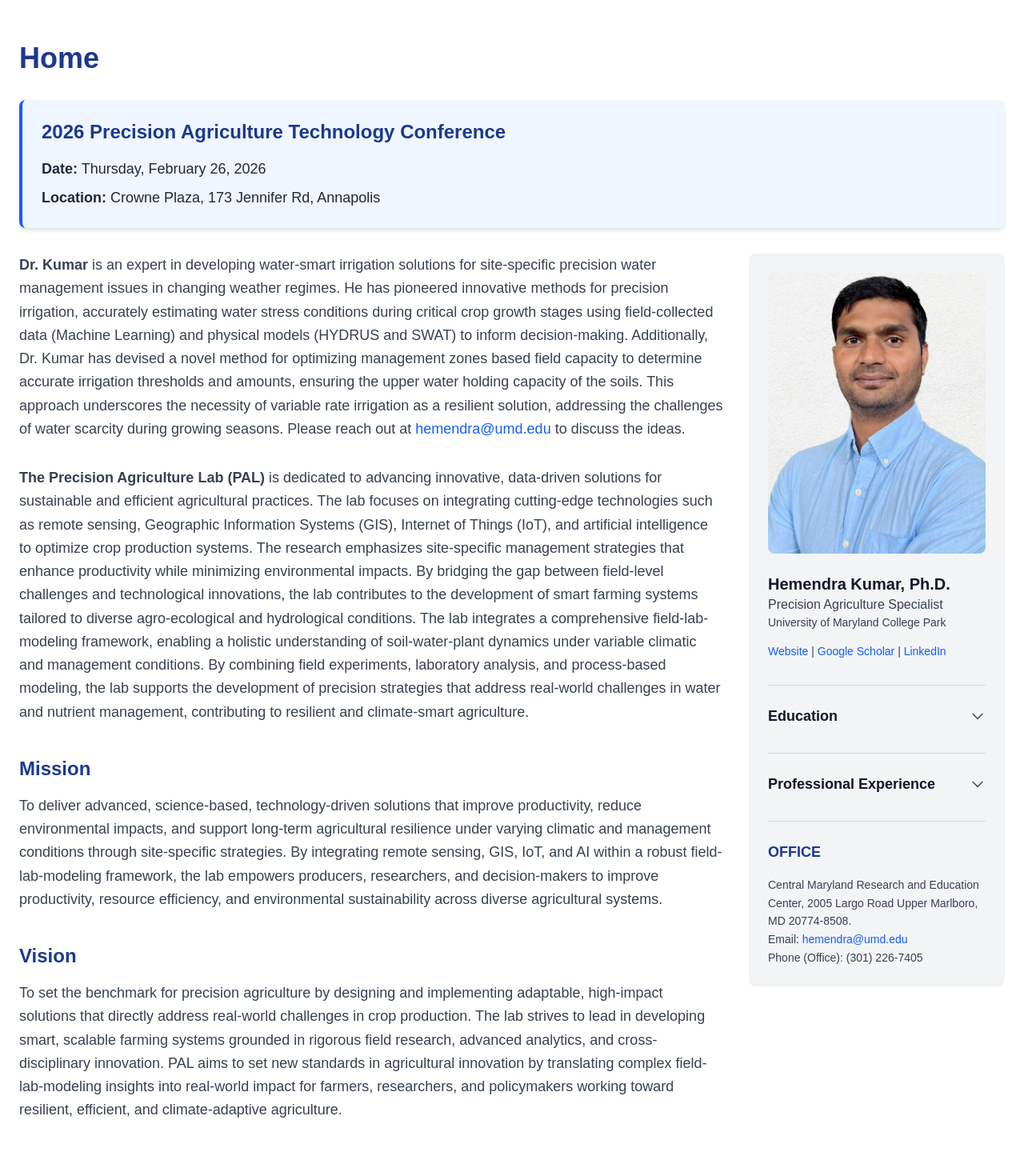
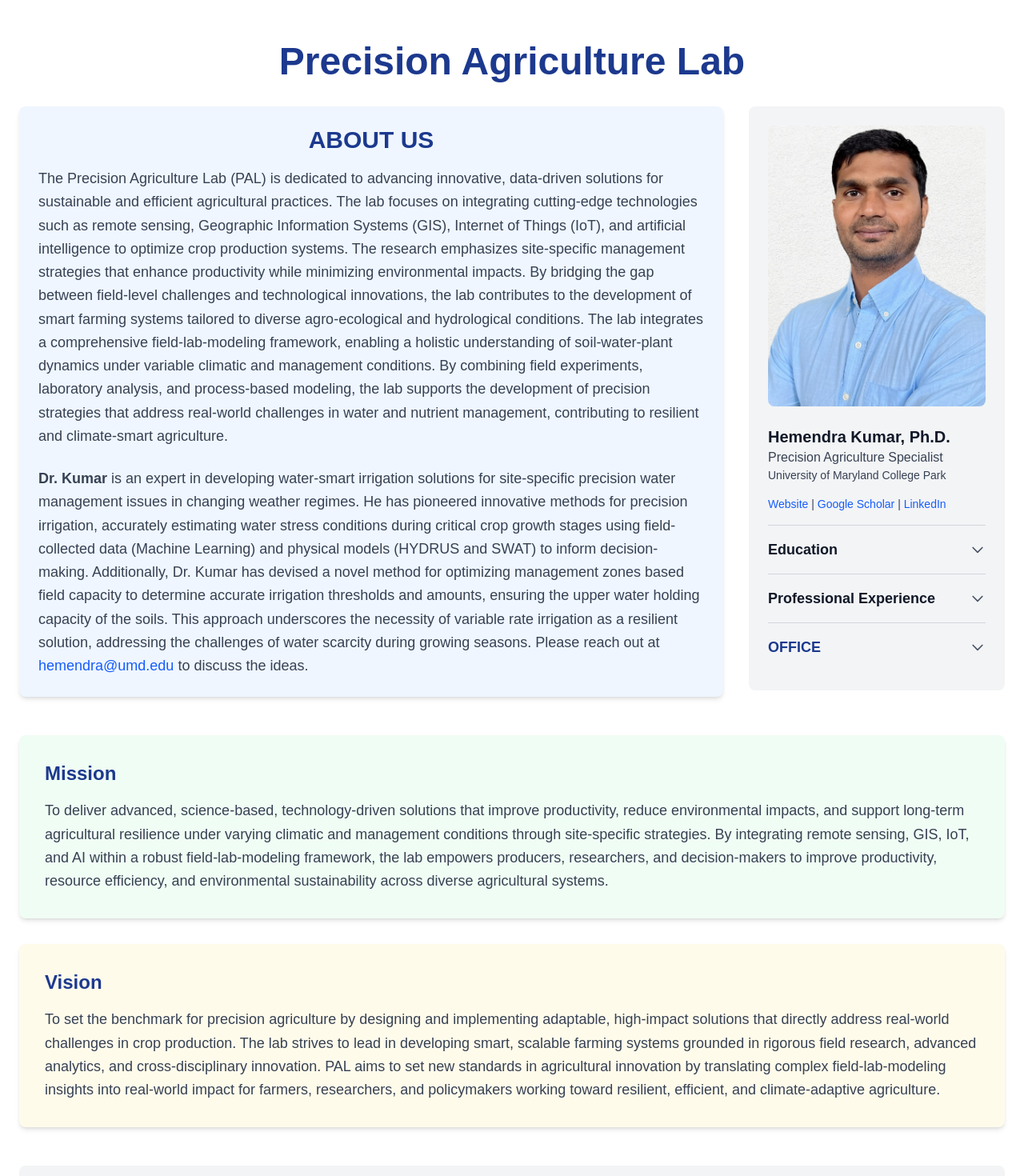
Before and after one commit to f2yapps/academic-lab-website, a Next.js app: page / in a window 1280 px wide. Shown: the part 480-1950 px from the top of the page at 80% size. Built offline with nearby package versions, Linux system fonts and the light colour scheme.

Commit message:
Your message

```diff
--- a/app/page.tsx
+++ b/app/page.tsx
@@ -6,46 +6,26 @@ import { useState } from "react";
 export default function Home() {
   const [isEducationExpanded, setIsEducationExpanded] = useState(false);
   const [isExpanded, setIsExpanded] = useState(false);
+  const [isOfficeExpanded, setIsOfficeExpanded] = useState(false);
   return (
     <div className="min-h-screen">
       <div className="max-w-7xl mx-auto px-4 sm:px-6 py-6 sm:py-12">
-        <h1 className="text-2xl sm:text-3xl md:text-4xl font-bold text-blue-900 mb-6 sm:mb-8">Home</h1>
+        {/* Lab Name Heading - Centered */}
+        <h1 className="text-3xl sm:text-4xl md:text-5xl font-bold text-blue-900 text-center mb-6 sm:mb-8">
+          Precision Agriculture Lab
+        </h1>
 
-        {/* Conference Announcement */}
-        <div className="bg-blue-50 border-l-4 border-blue-600 rounded-lg p-4 sm:p-6 mb-6 sm:mb-8 shadow-md">
-          <h2 className="text-xl sm:text-2xl font-bold text-blue-900 mb-3 sm:mb-4">2026 Precision Agriculture Technology Conference</h2>
-          <p className="text-base sm:text-lg text-gray-800 mb-2">
-            <strong>Date:</strong> Thursday, February 26, 2026
-          </p>
-          <p className="text-base sm:text-lg text-gray-800">
-            <strong>Location:</strong> Crowne Plaza, 173 Jennifer Rd, Annapolis
-          </p>
-        </div>
-
+        {/* ABOUT US and Profile in parallel */}
         <div className="flex flex-col lg:flex-row gap-6 sm:gap-8 mb-8 sm:mb-12">
-          {/* Left side - Text content */}
-          <div className="flex-1 max-w-none">
-            {/* Dr. Kumar Expert Description */}
-            <div className="mb-6 sm:mb-8">
+          {/* Left side - ABOUT US Section */}
+          <div className="flex-1">
+            <div className="bg-blue-50 rounded-lg p-4 sm:p-6 shadow-md">
+              <h2 className="text-2xl sm:text-3xl font-bold text-blue-900 mb-3 sm:mb-4 text-center">ABOUT US</h2>
+              <p className="text-base sm:text-lg text-gray-700 leading-relaxed mb-4 sm:mb-6">
+                The Precision Agriculture Lab (PAL) is dedicated to advancing innovative, data-driven solutions for sustainable and efficient agricultural practices. The lab focuses on integrating cutting-edge technologies such as remote sensing, Geographic Information Systems (GIS), Internet of Things (IoT), and artificial intelligence to optimize crop production systems. The research emphasizes site-specific management strategies that enhance productivity while minimizing environmental impacts. By bridging the gap between field-level challenges and technological innovations, the lab contributes to the development of smart farming systems tailored to diverse agro-ecological and hydrological conditions. The lab integrates a comprehensive field-lab-modeling framework, enabling a holistic understanding of soil-water-plant dynamics under variable climatic and management conditions. By combining field experiments, laboratory analysis, and process-based modeling, the lab supports the development of precision strategies that address real-world challenges in water and nutrient management, contributing to resilient and climate-smart agriculture.
+              </p>
               <p className="text-base sm:text-lg text-gray-700 leading-relaxed">
                 <strong>Dr. Kumar</strong> is an expert in developing water-smart irrigation solutions for site-specific precision water management issues in changing weather regimes. He has pioneered innovative methods for precision irrigation, accurately estimating water stress conditions during critical crop growth stages using field-collected data (Machine Learning) and physical models (HYDRUS and SWAT) to inform decision-making. Additionally, Dr. Kumar has devised a novel method for optimizing management zones based field capacity to determine accurate irrigation thresholds and amounts, ensuring the upper water holding capacity of the soils. This approach underscores the necessity of variable rate irrigation as a resilient solution, addressing the challenges of water scarcity during growing seasons. Please reach out at <a href="mailto:hemendra@umd.edu" className="text-blue-600 hover:underline">hemendra@umd.edu</a> to discuss the ideas.
-              </p>
-            </div>
-            <p className="text-base sm:text-lg text-gray-700 leading-relaxed mb-4 sm:mb-6">
-              <strong>The Precision Agriculture Lab (PAL)</strong> is dedicated to advancing innovative, data-driven solutions for sustainable and efficient agricultural practices. The lab focuses on integrating cutting-edge technologies such as remote sensing, Geographic Information Systems (GIS), Internet of Things (IoT), and artificial intelligence to optimize crop production systems. The research emphasizes site-specific management strategies that enhance productivity while minimizing environmental impacts. By bridging the gap between field-level challenges and technological innovations, the lab contributes to the development of smart farming systems tailored to diverse agro-ecological and hydrological conditions. The lab integrates a comprehensive field-lab-modeling framework, enabling a holistic understanding of soil-water-plant dynamics under variable climatic and management conditions. By combining field experiments, laboratory analysis, and process-based modeling, the lab supports the development of precision strategies that address real-world challenges in water and nutrient management, contributing to resilient and climate-smart agriculture.
-            </p>
-
-            <div className="mt-6 sm:mt-10 mb-6 sm:mb-8">
-              <h2 className="text-xl sm:text-2xl font-semibold text-blue-900 mb-3 sm:mb-4">Mission</h2>
-              <p className="text-base sm:text-lg text-gray-700 leading-relaxed">
-                To deliver advanced, science-based, technology-driven solutions that improve productivity, reduce environmental impacts, and support long-term agricultural resilience under varying climatic and management conditions through site-specific strategies. By integrating remote sensing, GIS, IoT, and AI within a robust field-lab-modeling framework, the lab empowers producers, researchers, and decision-makers to improve productivity, resource efficiency, and environmental sustainability across diverse agricultural systems.
-              </p>
-            </div>
-
-            <div className="mt-6 sm:mt-10 mb-6 sm:mb-8">
-              <h2 className="text-xl sm:text-2xl font-semibold text-blue-900 mb-3 sm:mb-4">Vision</h2>
-              <p className="text-base sm:text-lg text-gray-700 leading-relaxed">
-                To set the benchmark for precision agriculture by designing and implementing adaptable, high-impact solutions that directly address real-world challenges in crop production. The lab strives to lead in developing smart, scalable farming systems grounded in rigorous field research, advanced analytics, and cross-disciplinary innovation. PAL aims to set new standards in agricultural innovation by translating complex field-lab-modeling insights into real-world impact for farmers, researchers, and policymakers working toward resilient, efficient, and climate-adaptive agriculture.
               </p>
             </div>
           </div>
@@ -81,7 +61,7 @@ export default function Home() {
               </div>
 
               {/* Education */}
-              <div className="mt-8 pt-6 border-t border-gray-300">
+              <div className="mt-4 pt-4 border-t border-gray-300">
                 <button
                   onClick={() => setIsEducationExpanded(!isEducationExpanded)}
                   className="flex items-center justify-between w-full text-left mb-4"
@@ -110,7 +90,7 @@ export default function Home() {
               </div>
 
               {/* Professional Experience */}
-              <div className="mt-8 pt-6 border-t border-gray-300">
+              <div className="mt-4 pt-4 border-t border-gray-300">
                 <button
                   onClick={() => setIsExpanded(!isExpanded)}
                   className="flex items-center justify-between w-full text-left mb-4"
@@ -139,15 +119,50 @@ export default function Home() {
               </div>
 
               {/* Office */}
-              <div className="mt-8 pt-6 border-t border-gray-300">
-                <h3 className="text-lg font-semibold text-blue-900 mb-4">OFFICE</h3>
-                <p className="text-sm text-gray-700 leading-relaxed">
-                  Central Maryland Research and Education Center, 2005 Largo Road Upper Marlboro, MD 20774-8508.<br />
-                  Email: <a href="mailto:hemendra@umd.edu" className="text-blue-600 hover:underline">hemendra@umd.edu</a><br />
-                  Phone (Office): (301) 226-7405
-                </p>
+              <div className="mt-4 pt-4 border-t border-gray-300">
+                <button
+                  onClick={() => setIsOfficeExpanded(!isOfficeExpanded)}
+                  className="flex items-center justify-between w-full text-left mb-4"
+                >
+                  <h3 className="text-lg font-semibold text-blue-900">OFFICE</h3>
+                  <svg
+                    className={`w-5 h-5 text-gray-600 transition-transform ${isOfficeExpanded ? 'rotate-180' : ''}`}
+                    fill="none"
+                    strokeLinecap="round"
+                    strokeLinejoin="round"
+                    strokeWidth="2"
+                    viewBox="0 0 24 24"
+                    stroke="currentColor"
+                  >
+                    <path d="M19 9l-7 7-7-7" />
+                  </svg>
+                </button>
+                {isOfficeExpanded && (
+                  <p className="text-sm text-gray-700 leading-relaxed">
+                    Central Maryland Research and Education Center, 2005 Largo Road Upper Marlboro, MD 20774-8508.<br />
+                    Email: <a href="mailto:hemendra@umd.edu" className="text-blue-600 hover:underline">hemendra@umd.edu</a><br />
+                    Phone (Office): (301) 226-7405
+                  </p>
+                )}
               </div>
             </div>
+          </div>
+        </div>
+
+        {/* Mission/Vision */}
+        <div className="mb-8 sm:mb-12 space-y-6 sm:space-y-8">
+          <div className="bg-green-50 rounded-lg p-6 sm:p-8 shadow-md">
+            <h2 className="text-xl sm:text-2xl font-semibold text-blue-900 mb-3 sm:mb-4">Mission</h2>
+            <p className="text-base sm:text-lg text-gray-700 leading-relaxed">
+              To deliver advanced, science-based, technology-driven solutions that improve productivity, reduce environmental impacts, and support long-term agricultural resilience under varying climatic and management conditions through site-specific strategies. By integrating remote sensing, GIS, IoT, and AI within a robust field-lab-modeling framework, the lab empowers producers, researchers, and decision-makers to improve productivity, resource efficiency, and environmental sustainability across diverse agricultural systems.
+            </p>
+          </div>
+
+          <div className="bg-amber-50 rounded-lg p-6 sm:p-8 shadow-md">
+            <h2 className="text-xl sm:text-2xl font-semibold text-blue-900 mb-3 sm:mb-4">Vision</h2>
+            <p className="text-base sm:text-lg text-gray-700 leading-relaxed">
+              To set the benchmark for precision agriculture by designing and implementing adaptable, high-impact solutions that directly address real-world challenges in crop production. The lab strives to lead in developing smart, scalable farming systems grounded in rigorous field research, advanced analytics, and cross-disciplinary innovation. PAL aims to set new standards in agricultural innovation by translating complex field-lab-modeling insights into real-world impact for farmers, researchers, and policymakers working toward resilient, efficient, and climate-adaptive agriculture.
+            </p>
           </div>
         </div>
 
```
